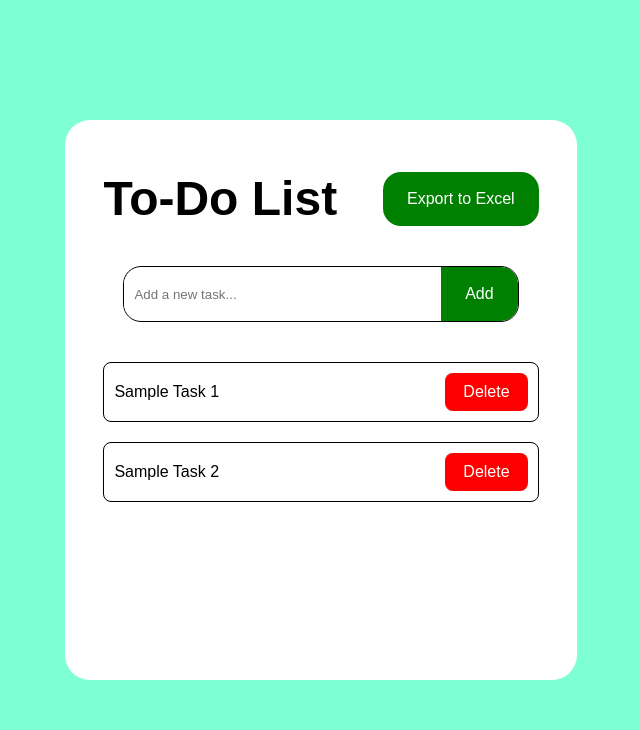
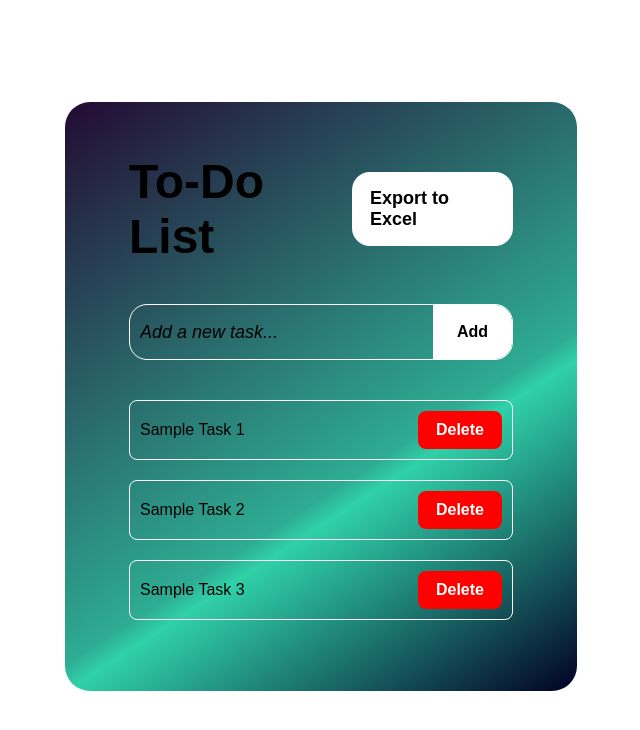
Before and after one commit to veradanicode/To-Do-List, a plain HTML site: page client/index.html in a window 1280 px wide. Shown: the whole page, without its empty margins (319-959 px from the left). Drawn offline with Linux system fonts and the light colour scheme.

Commit message:
fix:adjust layout and ui of to-do list

```diff
--- a/client/index.html
+++ b/client/index.html
@@ -4,10 +4,11 @@
     <meta charset="UTF-8">
     <meta name="viewport" content="width=device-width, initial-scale=1.0">
     <link rel="stylesheet" href="style.css">
+
     <title>To-Do-List</title>
 </head>
 <body>
-    <div class="container">
+    <div class="container" >
         <div class="card">
            <div class="top">
              <h1>To-Do List</h1>
@@ -28,9 +29,15 @@
                     <span>Sample Task 2</span>
                     <a href="#" class="delete-btn">Delete</a>
                 </li>
+                  <li>
+                    <span>Sample Task 3</span>
+                    <a href="#" class="delete-btn">Delete</a>
+                </li>
             </ul>
 
         </div>
     </div>
+
+
 </body>
 </html>
--- a/client/style.css
+++ b/client/style.css
@@ -9,14 +9,16 @@
     display:flex;
     align-items: center;
     justify-content: center;
-    background-color: aquamarine;
-    min-height:100vh;
+    max-height:100vh;
+    width:100%;
+    background: white;
 }
 .card{
      margin: 8% 30%;
-    background-color: white;
+    background: #020024;
+    background: linear-gradient(327deg,rgba(2, 0, 36, 1) 0%, rgba(48, 209, 169, 1) 36%, rgba(46, 172, 147, 1) 39%, rgba(35, 10, 51, 1) 100%);
     border-radius: 25px;
-    padding:4% 3%;
+    padding:4% 5%;
     flex: 1;
     min-height: 70vh;
 }
@@ -31,21 +33,32 @@
     font-size: 3em;
 }
 .export-btn{
-    background-color: green;
-    padding: 18px 24px;
-    color: white;
+    background-color: white;
+    padding:16px 18px ;
+    color: black;
     border-radius: 18px;
+    font-size: 18px;
+    font-weight: 600;
+    transition: transform,font-weight 0.3s ease;
+
+
+}
+
+
+.export-btn:hover{
+   transform:scale(1.05);
+   font-weight: 700;
+    cursor: pointer;
 }
 
 .search-tag{
     display: flex;
     align-items: center;
     justify-content: space-between;
-    margin:0 20px 40px 20px;
-    border: 1px solid black;
+    margin-bottom: 40px;
+    border: 1px solid white;
     border-radius: 18px;
     overflow: hidden;
-
 
 }
 
@@ -53,14 +66,30 @@
     flex: 1;
     border:none;
     padding: 10px;
+    background: transparent;
+    outline:none;
+    font-size:20px;
+    &::placeholder{
+        color: rgb(0, 0, 0);
+        font-size: 18px;
+        font-style: italic;
+    }
 }
 
 .add-btn{
-    background-color: green;
+    background-color: white;
     padding: 18px 24px;
-    color: white;
+    color: black;
     border-radius: 0 16px 16px  0;
+    font-weight: 600;
+    transition: transform,font-weight 0.3s ease;
 
+
+}
+.add-btn:hover{
+   transform:scale(1.05);
+   font-weight: 700;
+    cursor: pointer;
 }
 
 a{
@@ -70,12 +99,20 @@ a{
 li{
     list-style: none;
     padding: 10px;
-    border: 1px solid black;
+    border: 1px solid white;
     display: flex;
     justify-content: space-between;
     align-items: center;
     margin-bottom: 20px;
     border-radius: 8px;
+    transition: transform, 0.3s ease;
+
+
+}
+li:hover{
+   transform:scale(1.01);
+   font-weight: 700;
+    cursor: pointer;
 }
 
 .delete-btn{
@@ -83,4 +120,33 @@ li{
     padding: 10px 18px;
     color: white;
     border-radius: 8px;
+    font-weight: 600;
+    transition: transform,font-weight 0.3s ease;
+
+
 }
+.delete-btn:hover{
+   transform:scale(1.1);
+   font-weight: 700;
+    cursor: pointer;
+}
+
+@media (max-width: 1080px) {
+    .card {
+        margin: 20% 10%;
+        padding: 4% 5%;
+    }
+    .top h1 {
+        font-size: 3em;
+    }
+}
+
+@media (max-width: 600px) {
+    .card {
+        margin: 30% 5%;
+        padding: 4% 5%;
+    }
+        .top h1 {
+            margin-top: 2%;
+        }
+}
```
